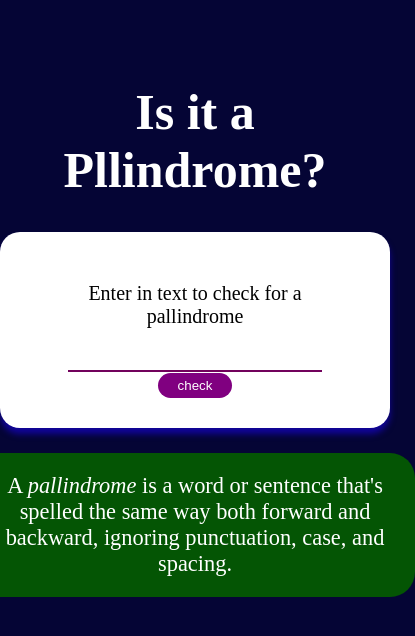
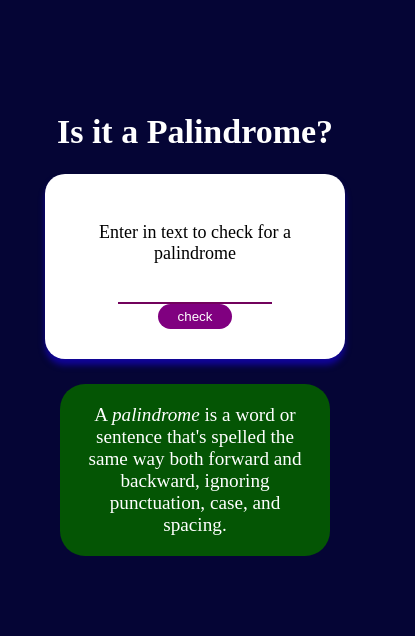
Before and after one commit to Anushka2606/Palindrome-project, a plain HTML site: page index.html in a window 390 px wide. Shown: the whole page, 415 px wide, since content can reach past the window. Drawn offline with Linux system fonts and the light colour scheme.

Commit message:
responsive

```diff
--- a/index.html
+++ b/index.html
@@ -8,15 +8,15 @@
 </head>
 <body>
 <div class="container">
-    <h1>Is it a Pllindrome?</h1>
+    <h1>Is it a Palindrome?</h1>
     <div class="check">
-        <p>Enter in text to check for a pallindrome</p>
+        <p>Enter in text to check for a palindrome</p>
         <input id="text-input"></input>
         <button id="check-btn">check</button>
         <div id="result"></div>
     </div>
     <div class="meaning">
-        A <i>pallindrome</i> is a word or sentence that's spelled the same way both forward and backward, ignoring punctuation, case, and spacing.
+        A <i>palindrome</i> is a word or sentence that's spelled the same way both forward and backward, ignoring punctuation, case, and spacing.
 </div>
 
 </body>
--- a/styles.css
+++ b/styles.css
@@ -48,3 +48,22 @@ body{
   font-size:1.4rem;
   width:400px;
   }
+
+  @media (min-width:320px) and (max-width:480px) {
+    .container{
+      font-size: 17px;
+      text-align: center;
+    }
+    .check{
+     font-size: 18px;
+
+      width: 200px;
+    }
+    .check input{
+      width: 150px;
+    }
+    .meaning{
+      font-size: 1.2rem;
+      width:230px;
+    }
+  }
```
